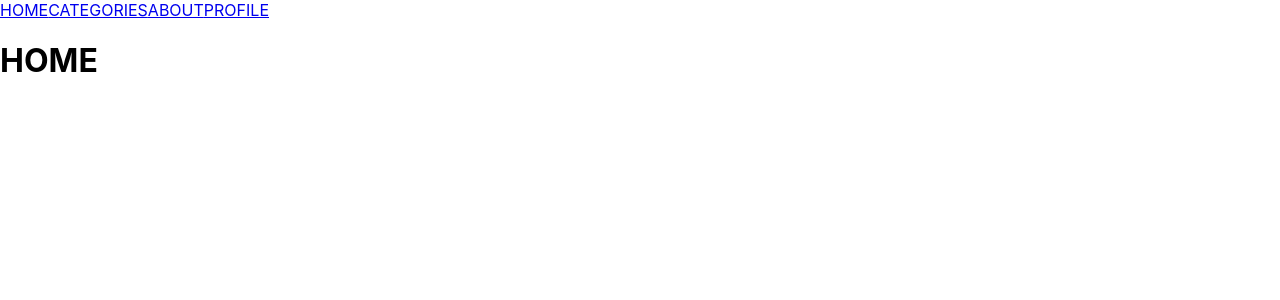
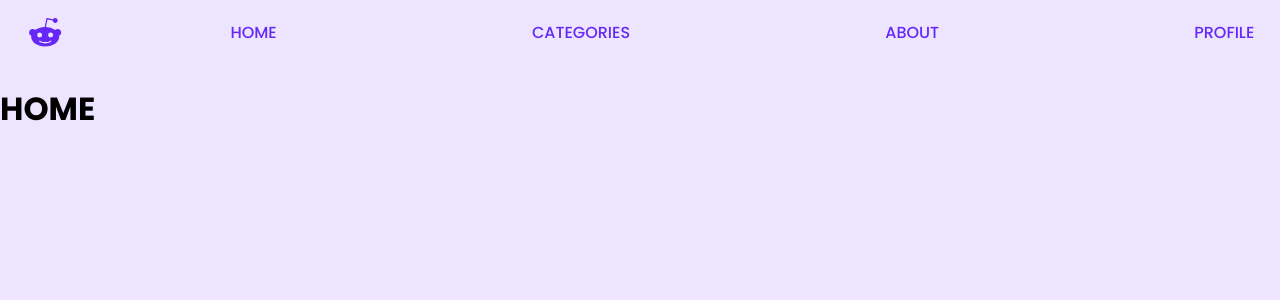
Before and after one commit to DragonRider970901/purple_reddit, a React (Create React App) app: page / in a window 1280 px wide. Shown: the top 300 px of the page. Built offline with nearby package versions, Linux system fonts and the light colour scheme.

Commit message:
Added basic header style

```diff
--- a/package.json
+++ b/package.json
@@ -3,6 +3,10 @@
   "version": "0.1.0",
   "private": true,
   "dependencies": {
+    "@emotion/react": "^11.11.4",
+    "@emotion/styled": "^11.11.0",
+    "@mui/icons-material": "^5.15.14",
+    "@mui/material": "^5.15.14",
     "@testing-library/jest-dom": "^5.17.0",
     "@testing-library/react": "^13.4.0",
     "@testing-library/user-event": "^13.5.0",
--- a/public/index.html
+++ b/public/index.html
@@ -9,6 +9,9 @@
       name="description"
       content="Web site created using create-react-app"
     />
+    <link rel="preconnect" href="https://fonts.googleapis.com">
+<link rel="preconnect" href="https://fonts.gstatic.com" crossorigin>
+<link href="https://fonts.googleapis.com/css2?family=Poppins:ital,wght@0,100;0,200;0,300;0,400;0,500;0,600;0,700;0,800;0,900;1,100;1,200;1,300;1,400;1,500;1,600;1,700;1,800;1,900&display=swap" rel="stylesheet">
     <link rel="apple-touch-icon" href="%PUBLIC_URL%/logo192.png" />
     <!--
       manifest.json provides metadata used when your web app is installed on a
--- a/src/App.css
+++ b/src/App.css
@@ -1,5 +1,11 @@
+* {
+  font-family: "Poppins", sans-serif;
+  background-color: rgb(237, 228, 255);
+}
+
 .App {
   text-align: center;
+  font-family: "Playfair Display SC", serif;
 }
 
 .App-logo {
@@ -36,3 +42,34 @@
     transform: rotate(360deg);
   }
 }
+
+.root-layout header {
+  width: 100dvw;
+  display: flex;
+  flex-direction: row;
+  height: 8dvh;
+  align-items: center;
+  justify-content: space-between;
+
+
+}
+
+
+.menu {
+  width: 80%;
+  display: flex;
+  flex-direction: row;
+  justify-content: space-between;
+  margin-right: 2dvw;
+  font-weight: 500;
+}
+.root-layout .logo {
+  color: rgb(101, 40, 247);
+  font-size: 3dvw;
+  margin-left: 2dvw;
+}
+
+.navlink {
+  color: rgb(101, 40, 247);
+  text-decoration: none;
+}
--- a/src/RootLayout.js
+++ b/src/RootLayout.js
@@ -1,16 +1,17 @@
 import React from "react";
-import Logo from "./logo.svg";
 import { Form, NavLink, Outlet } from "react-router-dom";
-
+import RedditIcon from '@mui/icons-material/Reddit';
+import { SvgIcon } from "@mui/material";
 export default function RootLayout() {
     return (
         <div className="root-layout">
             <header>
-                <nav>
-                    <NavLink to="/">HOME</NavLink>
-                    <NavLink to="categories">CATEGORIES</NavLink>
-                    <NavLink to="about">ABOUT</NavLink>
-                    <NavLink to="profile">PROFILE</NavLink>
+                <RedditIcon className="logo"/>
+                <nav className="menu">
+                    <NavLink to="/" className="navlink">HOME</NavLink>
+                    <NavLink to="categories" className="navlink">CATEGORIES</NavLink>
+                    <NavLink to="about" className="navlink">ABOUT</NavLink>
+                    <NavLink to="profile" className="navlink">PROFILE</NavLink>
                 </nav>
             </header>
             <main>
```
Also changed, not shown: 1 other file (tests, documents, lock files or other folders).
